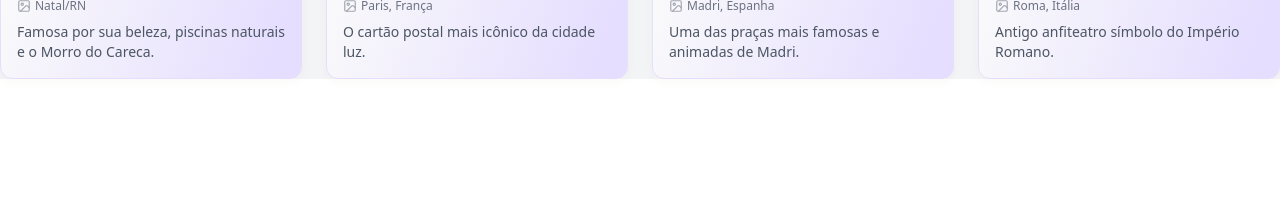
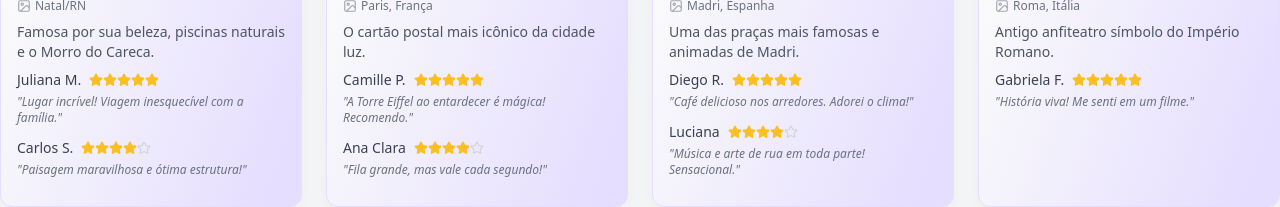
Before and after one commit to EmersonRicard0/EmersonRicard0.github.io, a React (Vite) app: page / in a window 1280 px wide. Shown: the part 1235-1442 px from the top of the page. Before the commit the page ends 1314 px from the top, so only its background shows below. Built offline with nearby package versions, Linux system fonts and the light colour scheme.

Commit message:
Add user reviews feature
Implement user review functionality.

```diff
--- /dev/null
+++ b/src/components/AvaliacaoComentario.tsx
@@ -0,0 +1,39 @@
+
+import React from "react";
+import { Star } from "lucide-react";
+
+interface AvaliacaoComentarioProps {
+  nome: string;
+  estrelas: number; // de 1 a 5
+  comentario: string;
+}
+
+const AvaliacaoComentario: React.FC<AvaliacaoComentarioProps> = ({
+  nome,
+  estrelas,
+  comentario,
+}) => {
+  return (
+    <div className="mb-3">
+      <div className="flex items-center gap-2">
+        <span className="font-medium text-sm text-gray-700">{nome}</span>
+        <div className="flex">
+          {Array.from({ length: 5 }).map((_, idx) => (
+            <Star
+              key={idx}
+              size={14}
+              className={
+                idx < estrelas ? "text-amber-400 fill-amber-400" : "text-gray-300"
+              }
+              strokeWidth={2}
+              fill={idx < estrelas ? "#FACC15" : "none"}
+            />
+          ))}
+        </div>
+      </div>
+      <div className="text-xs text-gray-500 mt-1 italic">"{comentario}"</div>
+    </div>
+  );
+};
+
+export default AvaliacaoComentario;
--- a/src/components/PontosTuristicos.tsx
+++ b/src/components/PontosTuristicos.tsx
@@ -3,6 +3,7 @@ import React from "react";
 import { Card, CardContent } from "@/components/ui/card";
 import { MapPin, Image } from "lucide-react";
 import ImagemCarrossel from "./ImagemCarrossel";
+import AvaliacaoComentario from "./AvaliacaoComentario";
 
 // Fotos simulando busca no Google (urls públicas)
 const pontos = [
@@ -15,6 +16,18 @@ const pontos = [
       { url: "https://images.unsplash.com/photo-1519681393784-d120267933ba?auto=format&fit=crop&w=500&q=80", alt: "Morro do Careca ao fundo" },
     ],
     desc: "Famosa por sua beleza, piscinas naturais e o Morro do Careca.",
+    avaliacoes: [
+      {
+        nome: "Juliana M.",
+        estrelas: 5,
+        comentario: "Lugar incrível! Viagem inesquecível com a família.",
+      },
+      {
+        nome: "Carlos S.",
+        estrelas: 4,
+        comentario: "Paisagem maravilhosa e ótima estrutura!",
+      },
+    ]
   },
   {
     nome: "Torre Eiffel",
@@ -25,6 +38,18 @@ const pontos = [
       { url: "https://images.unsplash.com/photo-1465101046530-73398c7f28ca?auto=format&fit=crop&w=500&q=80", alt: "Vista lateral da Torre Eiffel" },
     ],
     desc: "O cartão postal mais icônico da cidade luz.",
+    avaliacoes: [
+      {
+        nome: "Camille P.",
+        estrelas: 5,
+        comentario: "A Torre Eiffel ao entardecer é mágica! Recomendo.",
+      },
+      {
+        nome: "Ana Clara",
+        estrelas: 4,
+        comentario: "Fila grande, mas vale cada segundo!",
+      },
+    ]
   },
   {
     nome: "Plaza Mayor",
@@ -35,6 +60,18 @@ const pontos = [
       { url: "https://images.unsplash.com/photo-1444065381814-865dc9da92c0?auto=format&fit=crop&w=500&q=80", alt: "Cafés clássicos da Plaza Mayor" },
     ],
     desc: "Uma das praças mais famosas e animadas de Madri.",
+    avaliacoes: [
+      {
+        nome: "Diego R.",
+        estrelas: 5,
+        comentario: "Café delicioso nos arredores. Adorei o clima!",
+      },
+      {
+        nome: "Luciana",
+        estrelas: 4,
+        comentario: "Música e arte de rua em toda parte! Sensacional.",
+      },
+    ]
   },
   {
     nome: "Coliseu",
@@ -45,6 +82,13 @@ const pontos = [
       { url: "https://images.unsplash.com/photo-1501785888041-af3ef285b470?auto=format&fit=crop&w=500&q=80", alt: "Coliseu após o pôr do sol" },
     ],
     desc: "Antigo anfiteatro símbolo do Império Romano.",
+    avaliacoes: [
+      {
+        nome: "Gabriela F.",
+        estrelas: 5,
+        comentario: "História viva! Me senti em um filme.",
+      }
+    ]
   },
 ];
 
@@ -71,7 +115,18 @@ const PontosTuristicos = () => {
                 <div className="text-gray-500 text-xs flex items-center gap-1 mb-2">
                   <Image size={14} className="opacity-60" /> {ponto.local}
                 </div>
-                <div className="text-gray-600 text-sm">{ponto.desc}</div>
+                <div className="text-gray-600 text-sm mb-2">{ponto.desc}</div>
+                {/* Avaliações */}
+                <div>
+                  {ponto.avaliacoes && ponto.avaliacoes.map((avaliacao, idx) => (
+                    <AvaliacaoComentario
+                      key={idx}
+                      nome={avaliacao.nome}
+                      estrelas={avaliacao.estrelas}
+                      comentario={avaliacao.comentario}
+                    />
+                  ))}
+                </div>
               </div>
             </CardContent>
           </Card>
```
